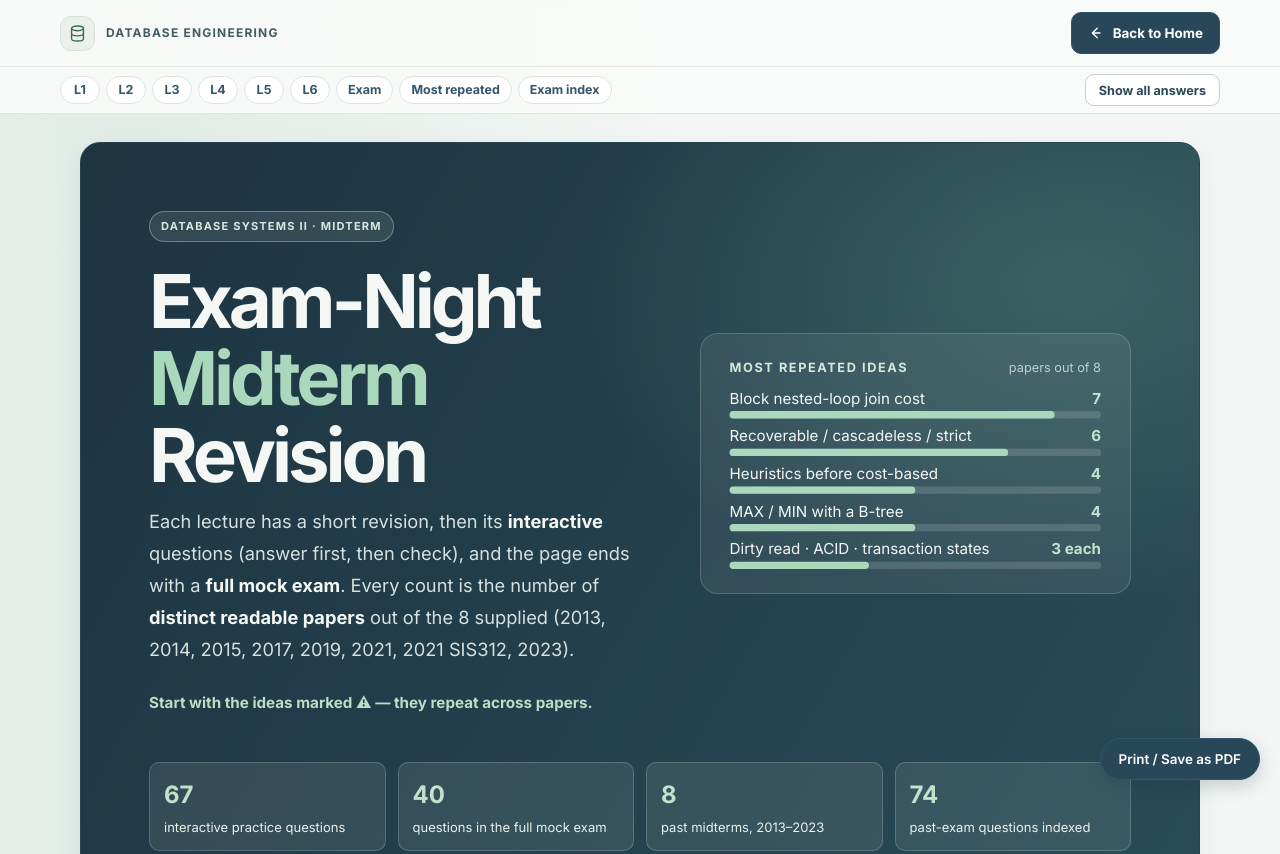
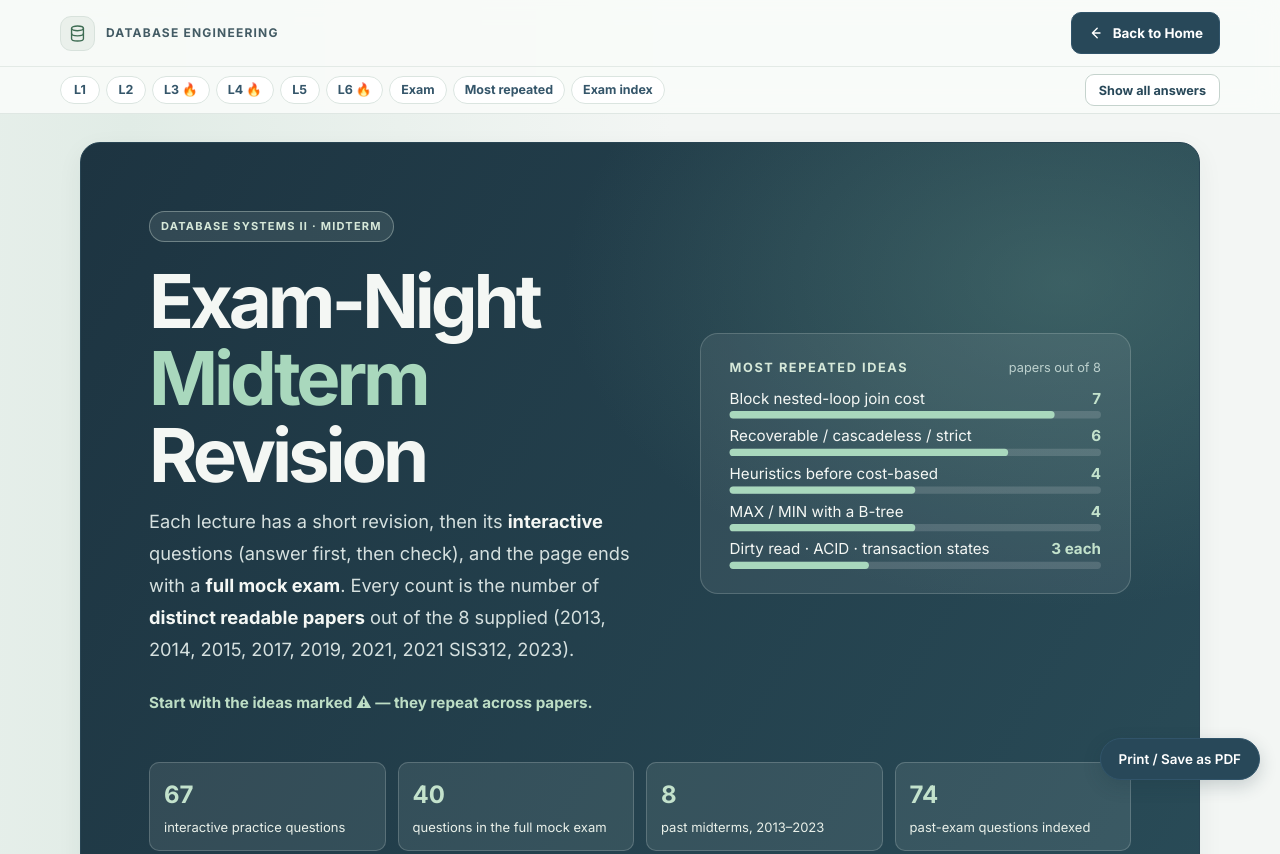
Before and after one commit to KarimOmarShawky/DB-website, a plain HTML site: page Midterm_Revision_Exam_Night.html in a window 1280 px wide. Shown: the top 854 px of the page. Drawn offline with Linux system fonts and the light colour scheme.

Commit message:
Add highlights to specific lecture links

```diff
--- a/Midterm_Revision_Exam_Night.html
+++ b/Midterm_Revision_Exam_Night.html
@@ -404,7 +404,7 @@ button.opt .ot{min-width:0;overflow-wrap:anywhere}
   </nav>
   <div class="section-nav">
     <div class="section-nav-inner">
-      <nav class="chips" aria-label="Sections"><a href="#l1" title="Lecture 1: Indexing">L1</a><a href="#l2" title="Lecture 2: Query processing">L2</a><a href="#l3" title="Lecture 3: Aggregates, GROUP BY and join algorithms">L3</a><a href="#l4" title="Lecture 4: Heuristic optimization and query trees">L4</a><a href="#l5" title="Lecture 5: Cost-based optimization">L5</a><a href="#l6" title="Lecture 6: Transaction processing">L6</a><a href="#mock-exam" title="Full mock exam: 30 MCQ + 10 written">Exam</a><a href="#most-repeated">Most repeated</a><a href="#exam-index">Exam index</a></nav>
+      <nav class="chips" aria-label="Sections"><a href="#l1" title="Lecture 1: Indexing">L1</a><a href="#l2" title="Lecture 2: Query processing">L2</a><a href="#l3" title="Lecture 3: Aggregates, GROUP BY and join algorithms">L3 🔥</a><a href="#l4" title="Lecture 4: Heuristic optimization and query trees">L4 🔥</a><a href="#l5" title="Lecture 5: Cost-based optimization">L5</a><a href="#l6" title="Lecture 6: Transaction processing">L6 🔥</a><a href="#mock-exam" title="Full mock exam: 30 MCQ + 10 written">Exam</a><a href="#most-repeated">Most repeated</a><a href="#exam-index">Exam index</a></nav>
       <button class="tool-btn" id="toggle-all" type="button" data-open="0"><span id="toggle-verb">Show</span> <span class="wide">all </span>answers</button>
     </div>
   </div>
```
